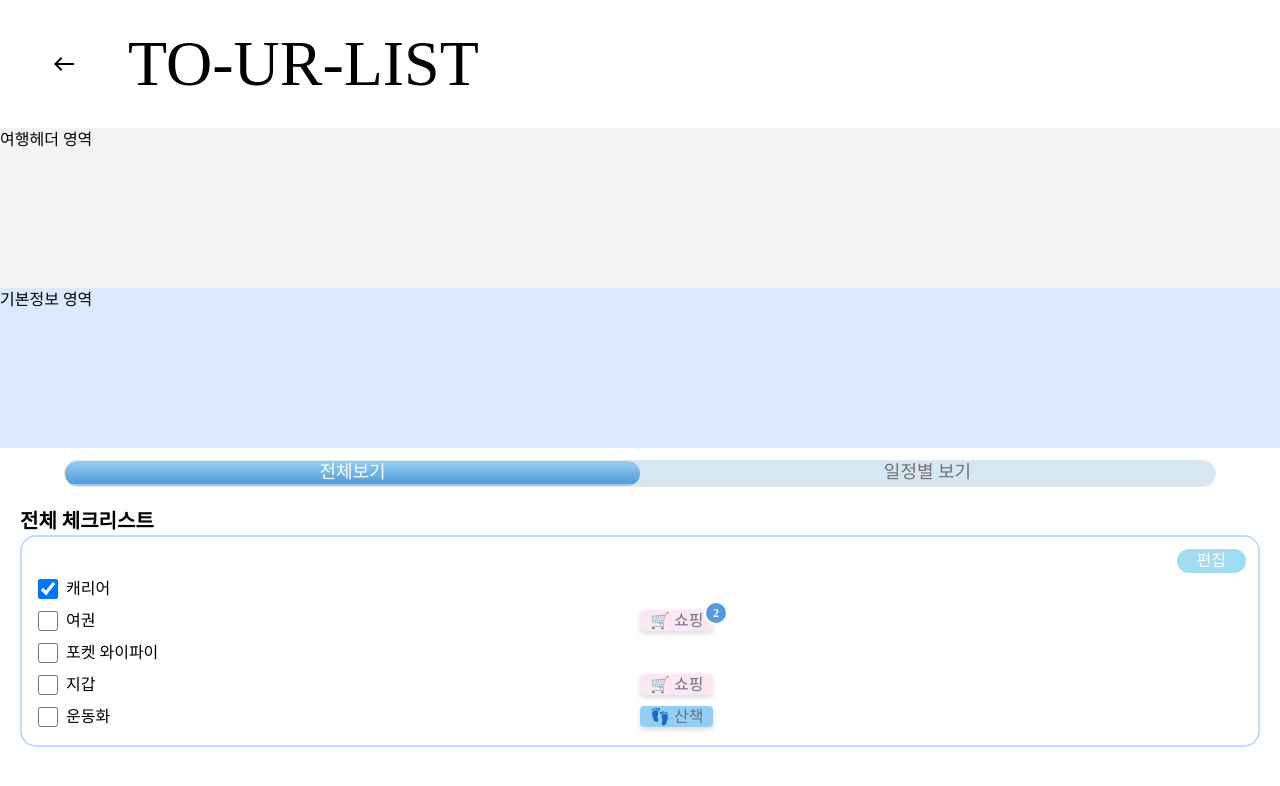
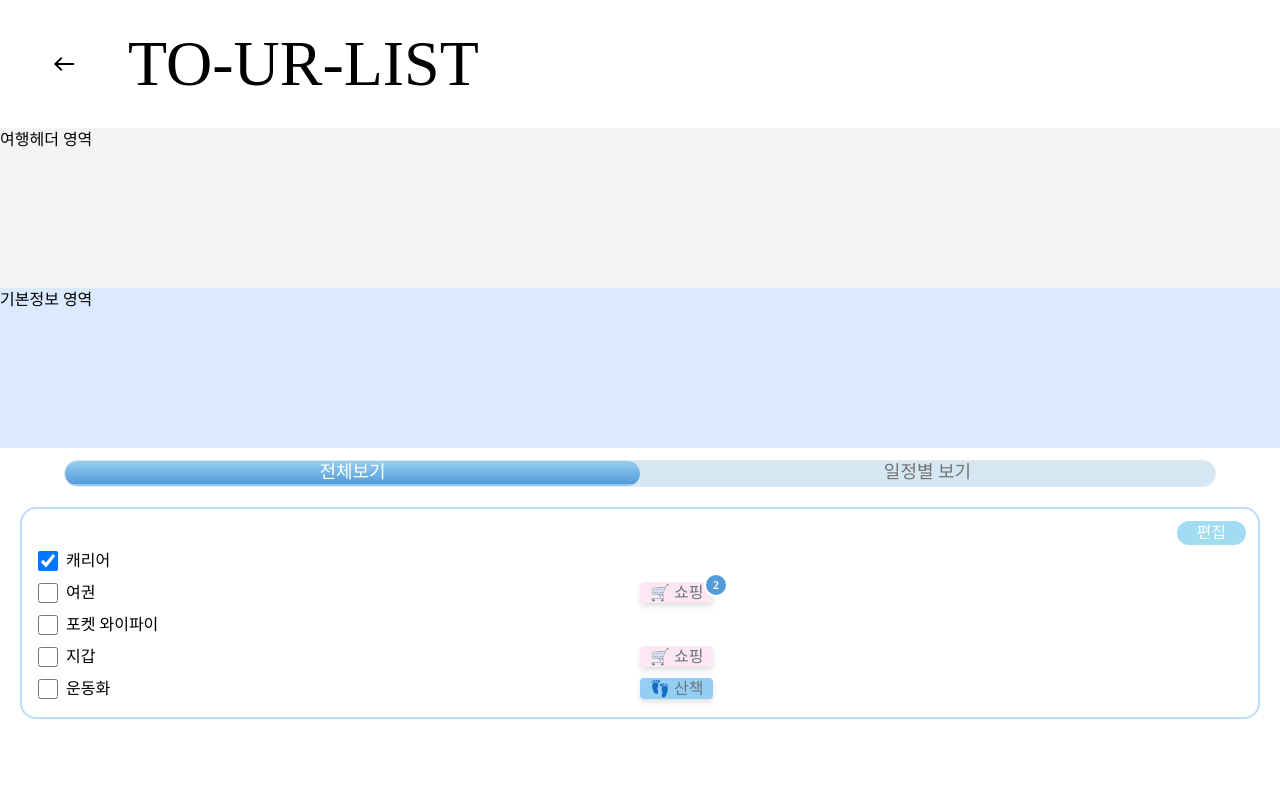
Before and after one commit to MinY-Lee/TO-UR-LIST, a React (Vite) app in the folder frontend/: page /tour/1/checklist in a window 1280 px wide. Shown: the top 786 px of the page. Built offline with nearby package versions, Linux system fonts and the light colour scheme; a web font is replaced by a local one.

Commit message:
feat: 탭 디자인 수정

```diff
--- a/frontend/src/components/Checklist/checklistByDay.tsx
+++ b/frontend/src/components/Checklist/checklistByDay.tsx
@@ -74,10 +74,6 @@ export default function ChecklistByDay(props: PropType) {
     return (
         <>
             <div className="w-full  justify-between items-end p-5 bak">
-
-                <div className="text-xl font-bold">
-                    일정별 체크리스트
-                </div>
                 <div>
                     <div className=" border-2 border-blue-200 rounded-2xl p-3">
                         <div className="flex w-full justify-end">
--- a/frontend/src/components/Checklist/myChecklist.tsx
+++ b/frontend/src/components/Checklist/myChecklist.tsx
@@ -74,10 +74,6 @@ export default function MyCheckList(props: PropType) {
     return (
         <>
             <div className="w-full  justify-between items-end p-5 bak">
-
-                <div className="text-xl font-bold">
-                    전체 체크리스트
-                </div>
                 <div>
                     <div className=" border-2 border-blue-200 rounded-2xl p-3">
                         <div className="flex w-full justify-end">
--- a/frontend/src/pages/Checklist/ChecklistPage.tsx
+++ b/frontend/src/pages/Checklist/ChecklistPage.tsx
@@ -8,11 +8,11 @@ export default function ChecklistPage() {
 
 
     return (
-        <>
+        <div>
             <header>
                 <HeaderBar/>
             </header>
-            <div className="overflow-y-scroll">
+            <div >
                 <div className="h-[20vh] bg-gray-100">
                     여행헤더 영역
                 </div>
@@ -26,6 +26,6 @@ export default function ChecklistPage() {
 
                 </div>
             </div>
-        </>
+        </div>
     );
 }
```
Also changed, not shown: frontend/src/components/Checklist/checklistTab.tsx (+1 -10 lines).
